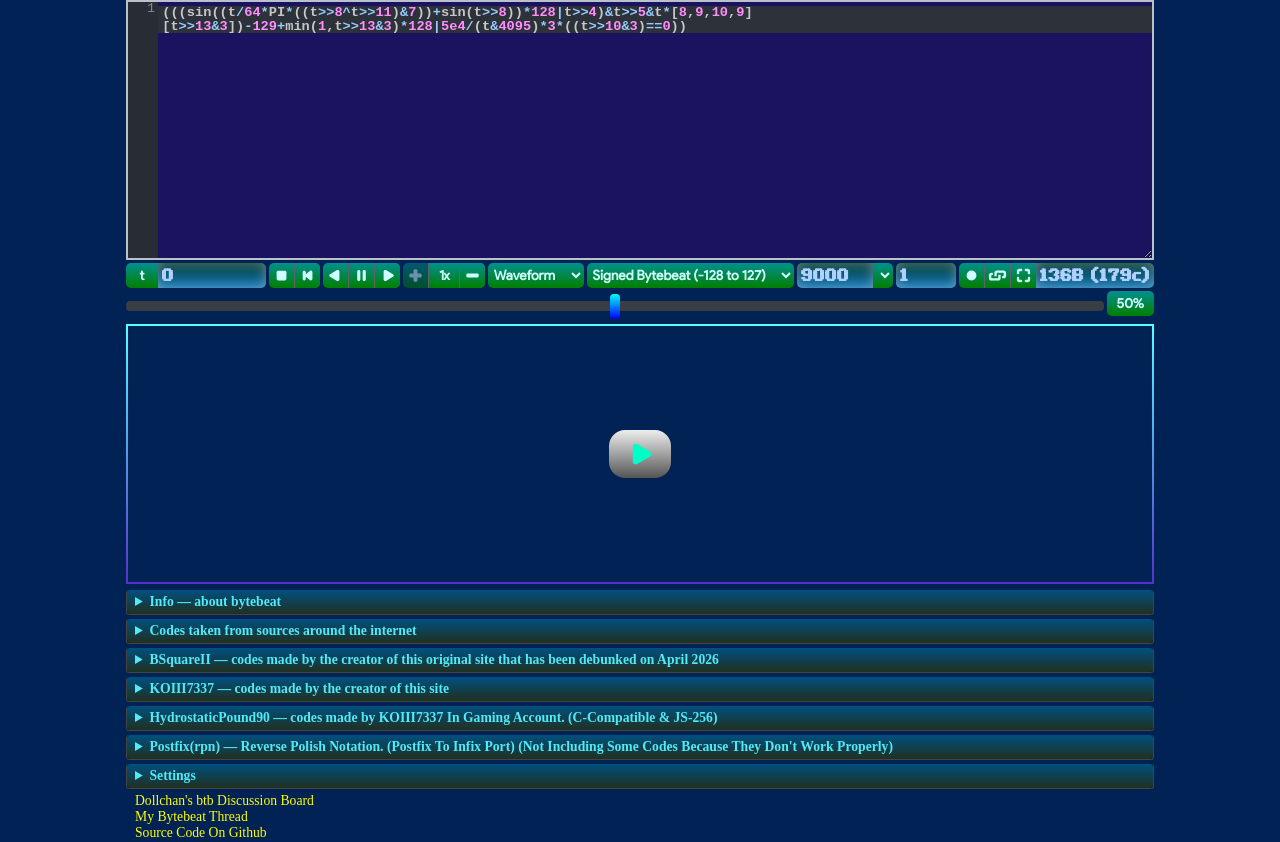
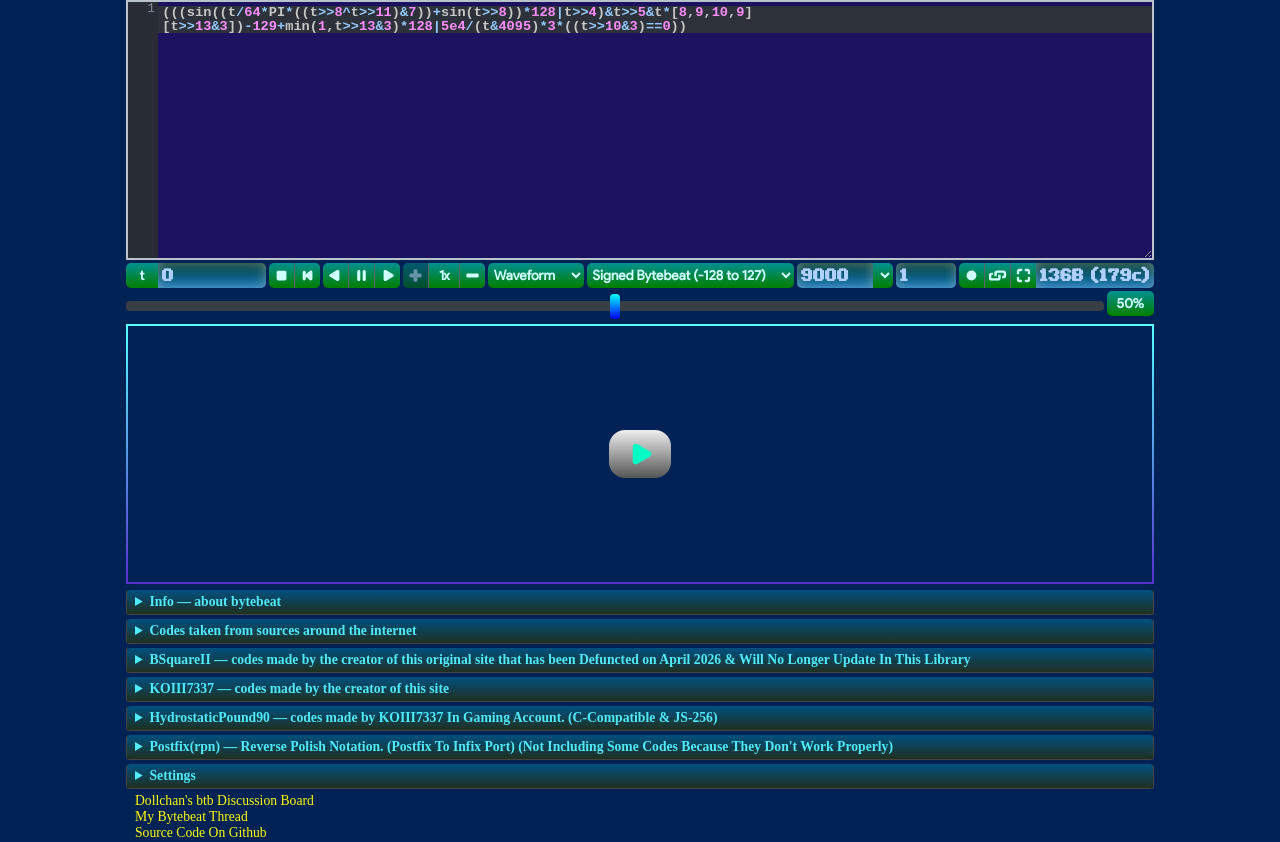
Before and after one commit to k7837267-lgtm/KOIII7337_BytebeatComposer, a website: page index.html in a window 1280 px wide. Drawn offline with Linux system fonts and the light colour scheme; a web font is replaced by a local one.

Commit message:
Update index.html

```diff
--- a/index.html
+++ b/index.html
@@ -188,7 +188,7 @@
 			</details>
 			<details class="library-content">
 				<summary class="library-header">
-					<h1>BSquareII &mdash; codes made by the creator of this original site that has been debunked on April 2026</h1>
+					<h1>BSquareII &mdash; codes made by the creator of this original site that has been Defuncted on April 2026 & Will No Longer Update In This Library</h1>
 					<svg class="loading-wait hidden"><use xlink:href="#symbol-wait"/></svg>
 				</summary>
 				<div id="library-bsquareii" class="library-container"></div>
```
